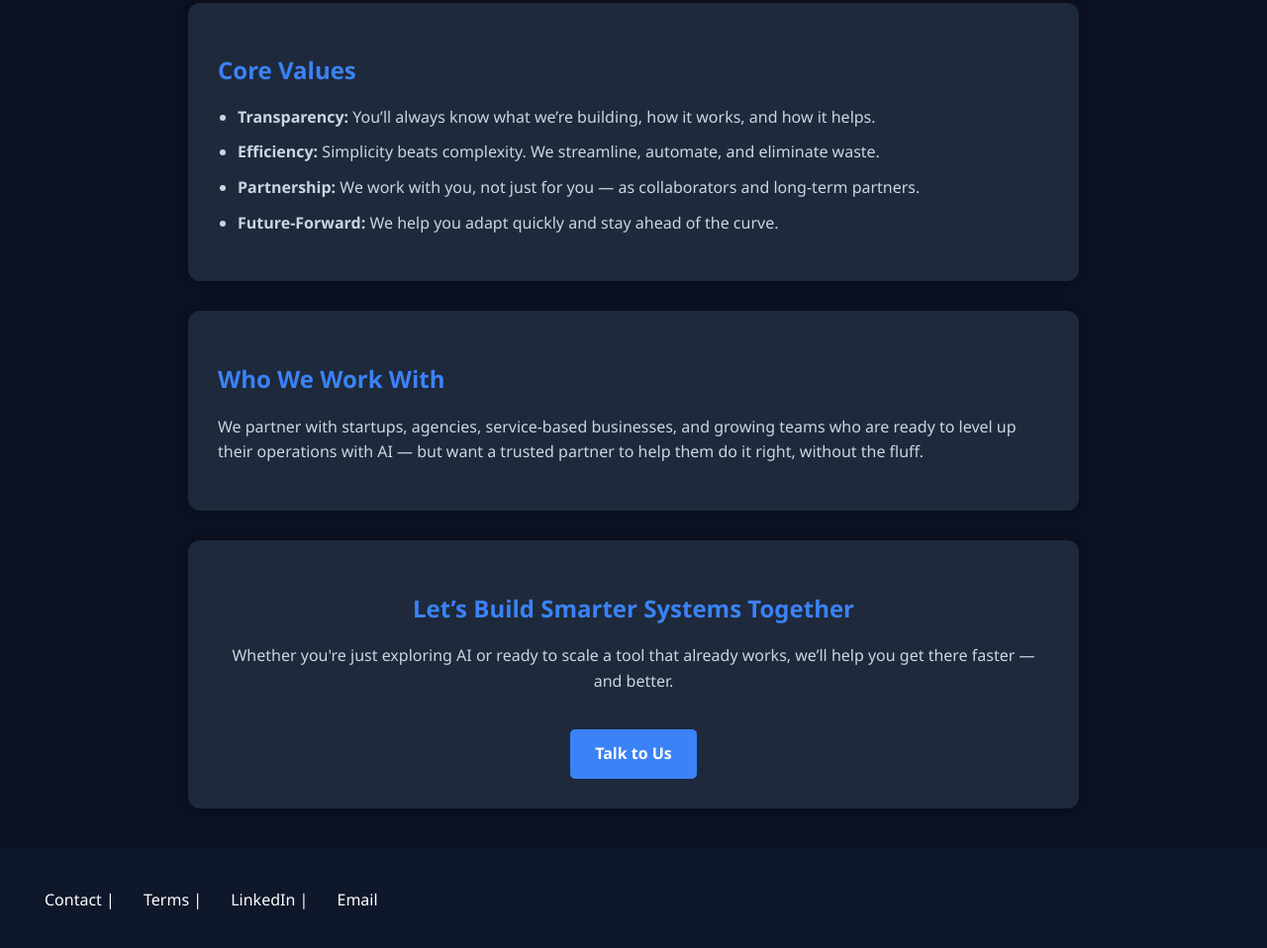
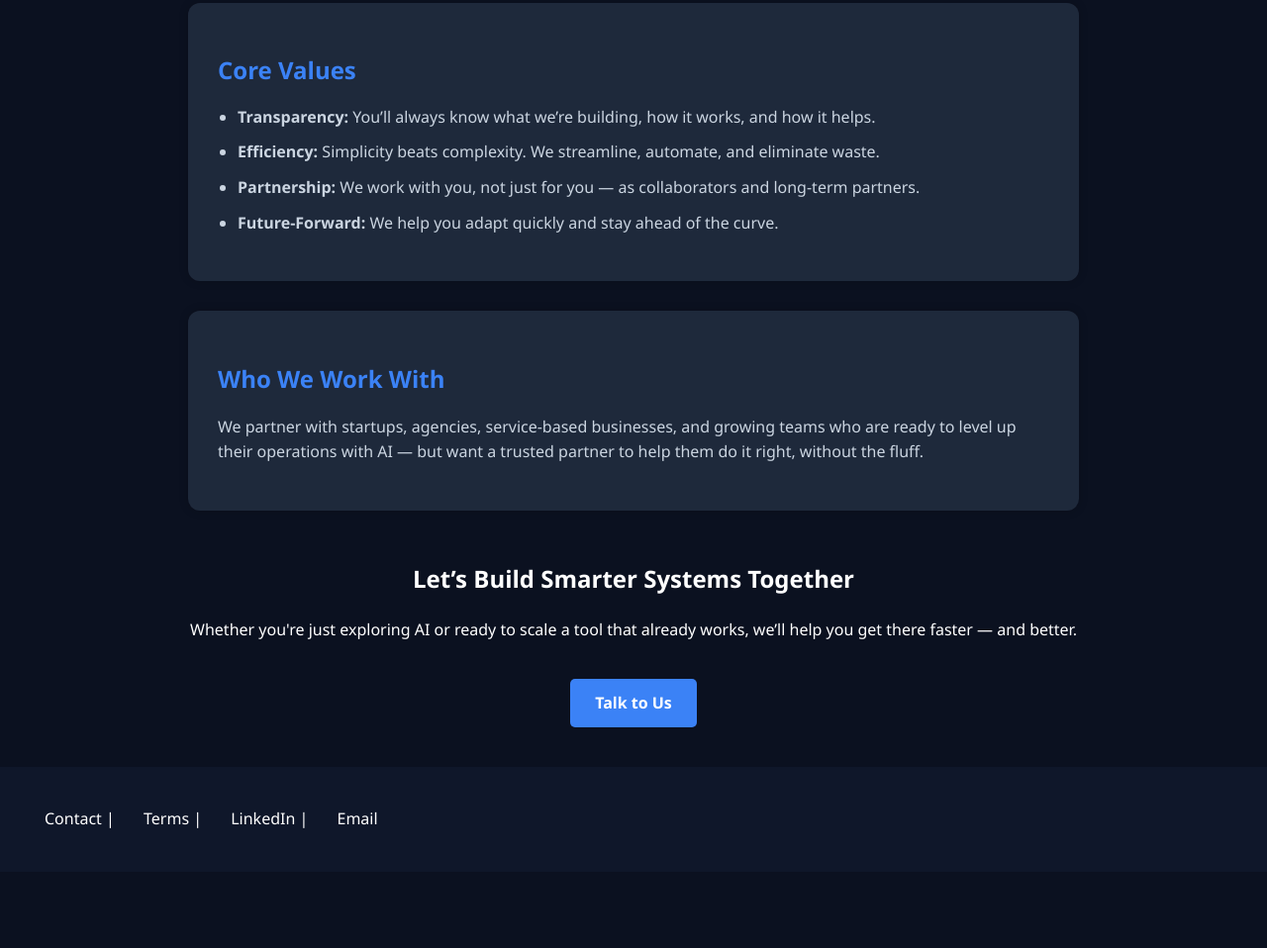
Before and after one commit to AidanLuchans/nexosai-site, a plain HTML site: page about.html in a window 1280 px wide. Shown: the part 1268-2226 px from the top of the page at 99% size. After the commit the page ends 2149 px from the top, so only its background shows below. Drawn offline with Linux system fonts and the light colour scheme.

Commit message:
Update about.html

```diff
--- a/about.html
+++ b/about.html
@@ -183,7 +183,7 @@
     <p>We partner with startups, agencies, service-based businesses, and growing teams who are ready to level up their operations with AI — but want a trusted partner to help them do it right, without the fluff.</p>
   </div>
 
-  <div class="card cta-box">
+  <div class="cta-box">
     <h2>Let’s Build Smarter Systems Together</h2>
     <p>Whether you're just exploring AI or ready to scale a tool that already works, we’ll help you get there faster — and better.</p>
     <a href="contact.html">Talk to Us</a>
```
